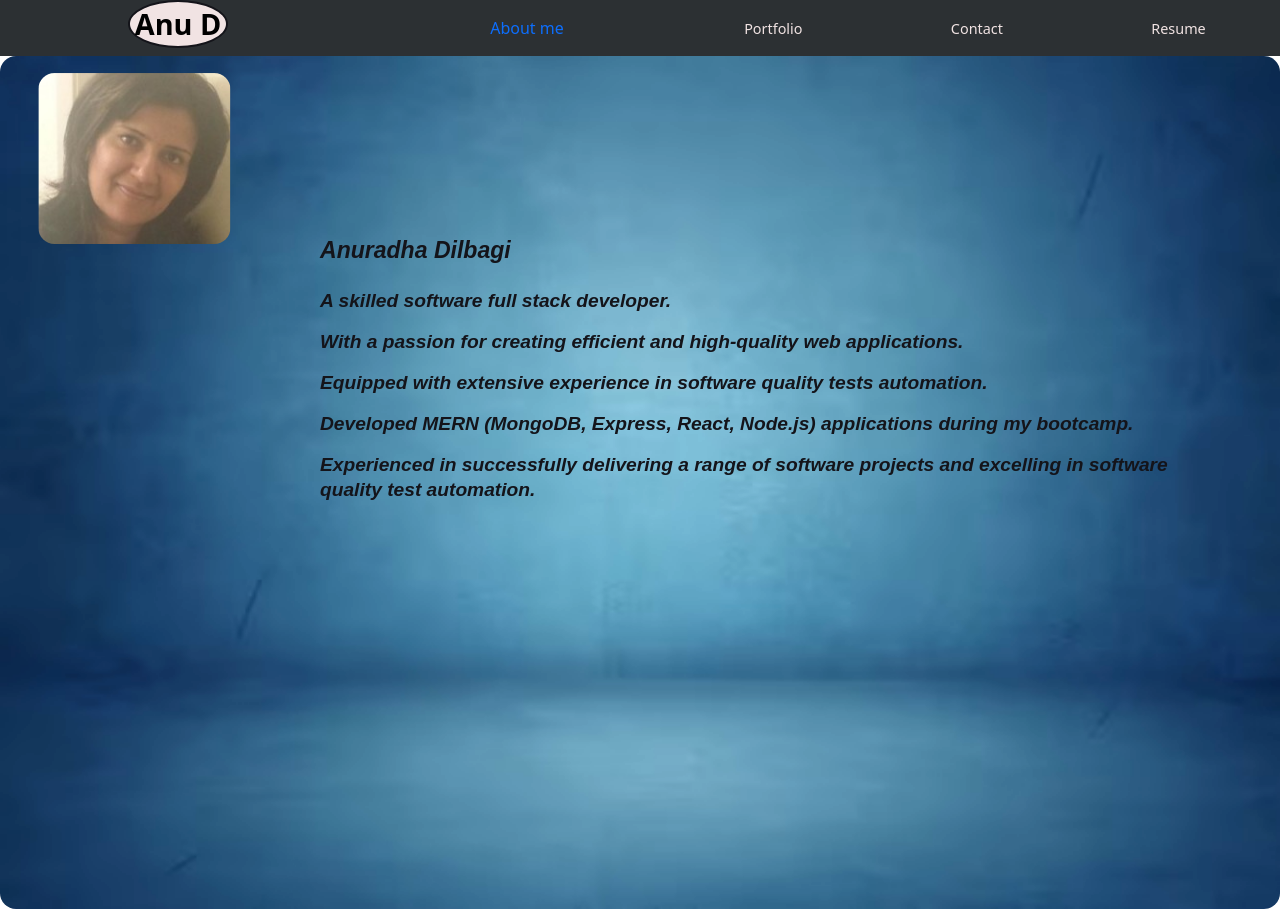
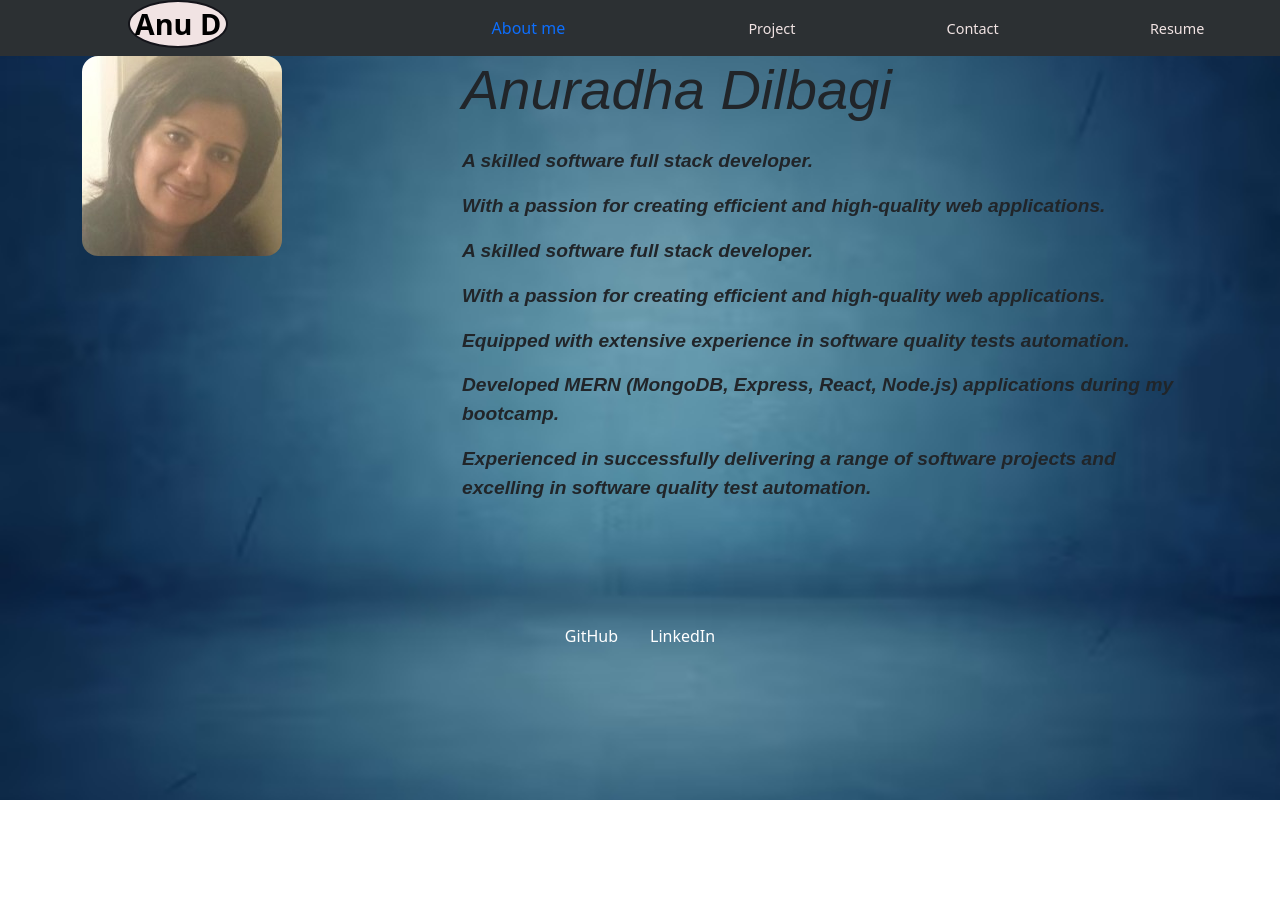
Before and after one commit to anud22/react-portfolio, a React (Create React App) app: page / in a window 1280 px wide. After the commit the page ends 800 px from the top, so only its background shows below. Built offline with nearby package versions, Linux system fonts and the light colour scheme.

Commit message:
Updated About me and added footer

```diff
--- /dev/null
+++ b/src/components/Background.js
@@ -0,0 +1,21 @@
+import React from 'react';
+
+const Background = () => {
+  return (
+    <div
+      style={{
+        backgroundImage: `url(${process.env.PUBLIC_URL}/background.avif)`,
+        backgroundSize: 'cover',
+        backgroundRepeat: 'no-repeat',
+        backgroundPosition: 'center center',
+        width: '100%',
+        height: '100vh',
+        position: 'fixed',
+        zIndex: '-1',
+      }}
+    >
+    </div>
+  );
+};
+
+export default Background;
--- /dev/null
+++ b/src/components/Footer.js
@@ -0,0 +1,28 @@
+import React from "react";
+
+export default function Footer() {
+  return (
+    <div>
+      <nav>
+        <ul className="nav d-flex justify-content-center">
+          <li className="nav-item ">
+            <a
+              href="https://github.com/anud22"
+              className="nav-link text-white"
+            >
+              GitHub
+            </a>
+          </li>
+          <li className="nav-item">
+            <a
+              href="https://www.linkedin.com/in/anuradha-dilbagi-5a67a3125/"
+              className="nav-link text-white"
+            >
+              LinkedIn
+            </a>
+          </li>
+        </ul>
+      </nav>
+    </div>
+  );
+}
--- a/src/components/Header.js
+++ b/src/components/Header.js
@@ -1,6 +1,5 @@
 import React from 'react';
 import NavTabs from './NavTabs';
-import '../styles/style.css';
 
 export default function Header({ currentPage, handlePageChange }) {
     return (
--- a/src/components/NavTabs.js
+++ b/src/components/NavTabs.js
@@ -16,12 +16,12 @@ function NavTabs({ currentPage, handlePageChange }) {
           </li>
           <li className="nav-item">
             <a
-              href="#portfolio"
-              onClick={() => handlePageChange('Portfolio')}
-                // If the currentPage is `Portfolio`, make link active otherwise normal
-               className={currentPage === 'Portfolio' ? 'nav-link active' : 'nav-link-white'}
+              href="#project"
+              onClick={() => handlePageChange('Project')}
+                // If the currentPage is `Project`, make link active otherwise normal
+               className={currentPage === 'Project' ? 'nav-link active' : 'nav-link-white'}
             >
-              Portfolio
+              Project
             </a>
           </li>
           <li className="nav-item">
--- a/src/components/PortfolioContainer.js
+++ b/src/components/PortfolioContainer.js
@@ -1,7 +1,9 @@
 import React, { useState } from 'react';
 import Header from './Header';
+import Footer from './Footer';
+import Background from './Background';
 import About from './pages/About';
-import Portfolio from './pages/Portfolio';
+import Project from './pages/Project';
 import Resume from './pages/Resume';
 import Contact from './pages/Contact';
 
@@ -16,8 +18,8 @@ export default function PortfolioContainer() {
     if (currentPage === 'About') {
       return <About />;
     }
-    if (currentPage === 'Portfolio') {
-      return <Portfolio />;
+    if (currentPage === 'Project') {
+      return <Project />;
     }
     return <Contact />;
   };
@@ -26,9 +28,13 @@ export default function PortfolioContainer() {
 
   return (
     <div>
+       <Background />
       {/*Passing the currentPage from state to Header */}
       <Header currentPage={currentPage} handlePageChange={handlePageChange} />
+
       {renderPage()}
+
+      <Footer />
     </div>
   );
 }
--- a/src/components/pages/About.js
+++ b/src/components/pages/About.js
@@ -1,19 +1,39 @@
-import React from 'react';
-import '../../styles/style.css';
+import React from "react";
+import "../../styles/style.css";
 
 export default function About() {
   return (
-    <div className="intro">
-  <img className="bkground-img" src="background.avif" alt="Ocean blue Background image" />
-  <img className="profile-img" src="profile.jpeg" alt="Profile picture" />
-  <div className="intro-text">
-    <p className="name">Anuradha Dilbagi</p>
-    <p>A skilled software full stack developer.</p>
-    <p>With a passion for creating efficient and high-quality web applications.</p>
-    <p>Equipped with extensive experience in software quality tests automation.</p>
-    <p>Developed MERN (MongoDB, Express, React, Node.js) applications during my bootcamp.</p>
-    <p>Experienced in successfully delivering a range of software projects and excelling in software quality test automation.</p>
-  </div>
-</div>
+    <div className="container" style={{ height: "70vh" }}>
+      <div className="row">
+        <div className="col-md-4">
+          <img src="profile.jpeg" alt="Profile picture" className="img-fluid" />
+        </div>
+        <div className="col-md-8 intro-text">
+          <h1 className="display-4 mb-4">Anuradha Dilbagi</h1>
+          <p>A skilled software full stack developer.</p>
+          <p>
+            With a passion for creating efficient and high-quality web
+            applications.
+          </p>
+          <p>A skilled software full stack developer.</p>
+          <p>
+            With a passion for creating efficient and high-quality web
+            applications.
+          </p>
+          <p>
+            Equipped with extensive experience in software quality tests
+            automation.
+          </p>
+          <p>
+            Developed MERN (MongoDB, Express, React, Node.js) applications
+            during my bootcamp.
+          </p>
+          <p>
+            Experienced in successfully delivering a range of software projects
+            and excelling in software quality test automation.
+          </p>
+        </div>
+      </div>
+    </div>
   );
 }
--- a/src/components/pages/Contact.js
+++ b/src/components/pages/Contact.js
@@ -5,7 +5,6 @@ export default function Contact() {
     <div>
       <h1>Contact Page</h1>
       <p>
-
       </p>
     </div>
   );
--- a/src/components/pages/Portfolio.js
+++ /dev/null
@@ -1,12 +0,0 @@
-import React from 'react';
-
-export default function Portfolio() {
-  return (
-    <div>
-      <h1>Portfolio</h1>
-      <p>
-
-      </p>
-    </div>
-  );
-}
--- /dev/null
+++ b/src/components/pages/Project.js
@@ -0,0 +1,10 @@
+import React from "react";
+
+export default function Project() {
+  return (
+    <div>
+      <h1>Project</h1>
+      <p></p>
+    </div>
+  );
+}
--- a/src/styles/style.css
+++ b/src/styles/style.css
@@ -50,6 +50,13 @@
   header nav {
     width: 70%;
   }
+  .footer a {
+    color: white;
+    font-size: 1rem;
+    text-decoration: none;
+    margin-left: 10px;
+    font-style: italic;
+   }
 
   /* Footer nav width */
   .contact-me nav {
@@ -72,6 +79,13 @@
     margin: auto;
   }
 
+  .container {
+    display: flex;
+    flex-direction: column;
+    justify-content: space-between;
+    height: 100vh;
+  }
+
   /* Header , footer anchor style*/
   header nav ul a,
   .contact-me nav ul a {
@@ -87,38 +101,12 @@
     flex-direction: column;
   }
 
-  /* Top Section after header style*/
-  .intro {
-    width: 100%;
-    height: 8%;
-    display: flex;
-    position: relative;
-  }
-
-  /* Top section <p> style*/
   .intro-text {
-    width: 70%;
-    height: 65%;
-    position: absolute;
-    top: calc(20%);
-    left: calc(25%);
-    font-weight: bold;
-    color: var(--intro-text-color);
-    text-align: left;
-    line-height: 1.3;
-    z-index: 1;
-    font-size: var(--h2-font-size);
-    font-family: "Sofia", Cursive, sans-serif;
-    font-style: italic;
-    word-wrap: break-word;
-  }
-
-  /* Top section's 1 of the <p> style*/
-  .intro-text .name {
     font-size: var(--h2-font-size);
     font-family: Cursive, sans-serif;
     font-weight: bold;
-    line-height: 2;
+    line-height: 1.5;
+    font-style: italic;
   }
 
   /* Top section background image style*/
@@ -140,7 +128,6 @@
 
   /* Profile image style*/
   .profile-img {
-    position: absolute;
     z-index: 9;
     width: 15%;
     height: 20%;
```
